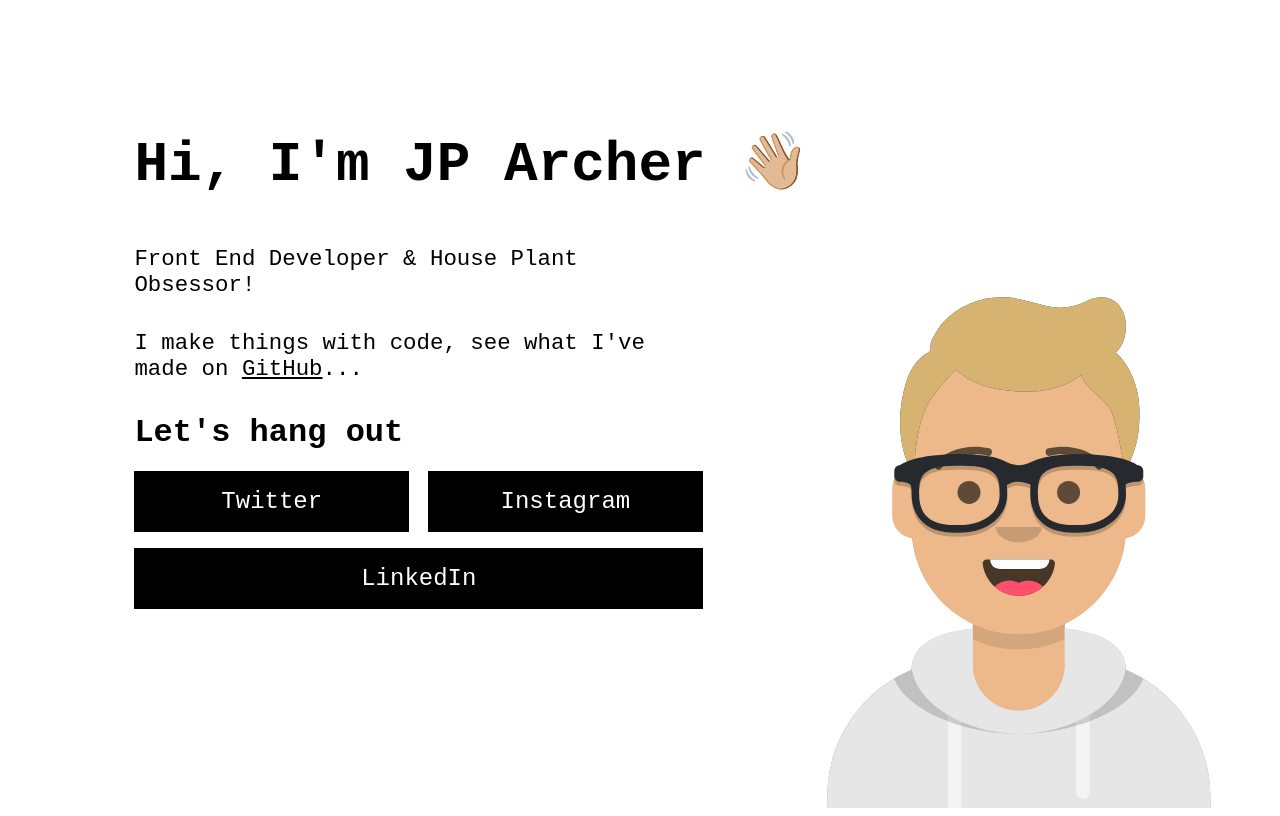
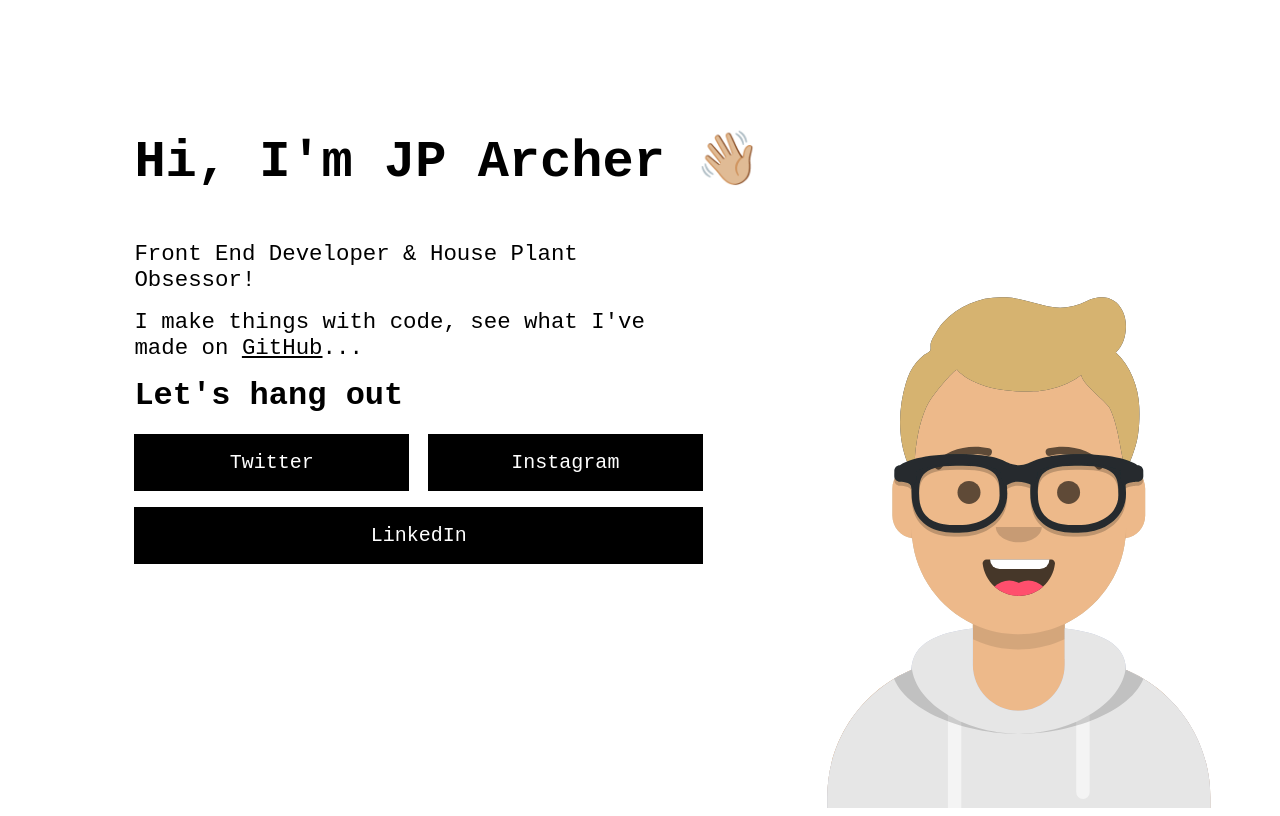
Before and after one commit to jparcher/jparcher.github.io, a plain HTML site: page index.html in a window 1280 px wide. Drawn offline with Linux system fonts and the light colour scheme.

Commit message:
👨🏻‍🎨 Style amends

```diff
--- a/css/app.css
+++ b/css/app.css
@@ -72,10 +72,17 @@ h2 {
   color: var(--text-primary);
 }
 
-p {
-  padding-bottom: 2rem;
+p,
+li {
+  padding-bottom: 1rem;
   font-size: 1.4rem;
   color: var(--text-primary);
+}
+
+ul {
+  margin: 0;
+  padding-left: 1rem;
+  margin-bottom: 1rem;
 }
 
 a {
@@ -119,7 +126,7 @@ a:focus {
   .wrapper-inner { width: 70%; }
 
   h1 {
-    font-size: 3rem;
+    font-size: 2.5rem;
     padding-bottom: 25px;
   }
 
@@ -129,7 +136,7 @@ a:focus {
   }
 
   .button {
-    font-size: 1.5rem;
+    font-size: 1.25rem;
     margin-bottom: 1rem;
   }
 
@@ -144,7 +151,7 @@ a:focus {
 /* -- MD --*/
 @media (min-width: 50em) {
   h1 {
-    font-size: 3.5rem;
+    font-size: 3.25rem;
   }
 
   .wrapper-inner { width: 70%; }
```
